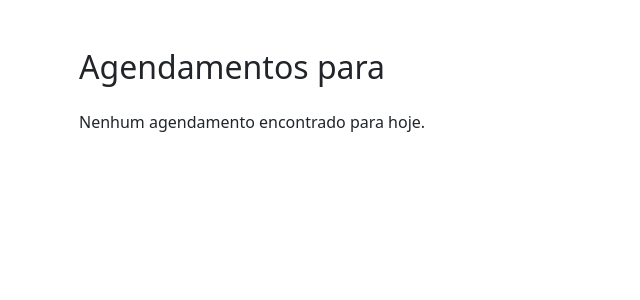
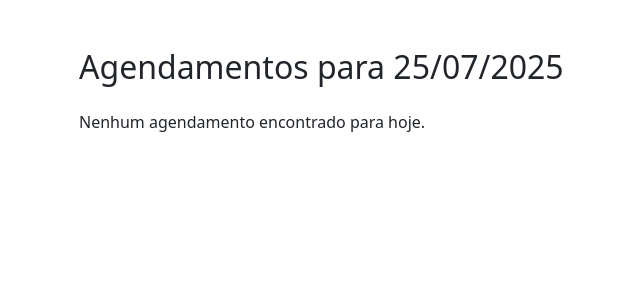
Before and after one commit to CarlosHeiden/django_petvida, a Django app: page /agendamentos-do-dia/ in a window 1280 px wide. Shown: the top 300 px of the page, without its empty margins (3-643 px from the left). Run offline with Django 5.2, Linux system fonts and the light colour scheme; data that the repository does not hold is empty.

Commit message:
corrigido data

```diff
--- a/clinica/templates/agendamentos_do_dia.html
+++ b/clinica/templates/agendamentos_do_dia.html
@@ -23,7 +23,7 @@
 </head>
 <body>
     <div class="container mt-5">
-        <h2 class="mb-4">Agendamentos para {{ data_hoje|date:"d/m/Y" }}</h2>
+        <h2 class="mb-4">Agendamentos para {{ hoje|date:"d/m/Y" }}</h2>
         <div id="agendamentos-list" class="row">
             </div>
     </div>
--- a/clinica/views.py
+++ b/clinica/views.py
@@ -489,6 +489,7 @@ def agendamentos_do_dia(request):
         token, created = Token.objects.get_or_create(user=request.user)
 
     context = {
+        'hoje': hoje,
         'agendamentos': agendamentos,
         'token': token.key if token else None, # Adiciona a chave do token ao contexto
     }
```
